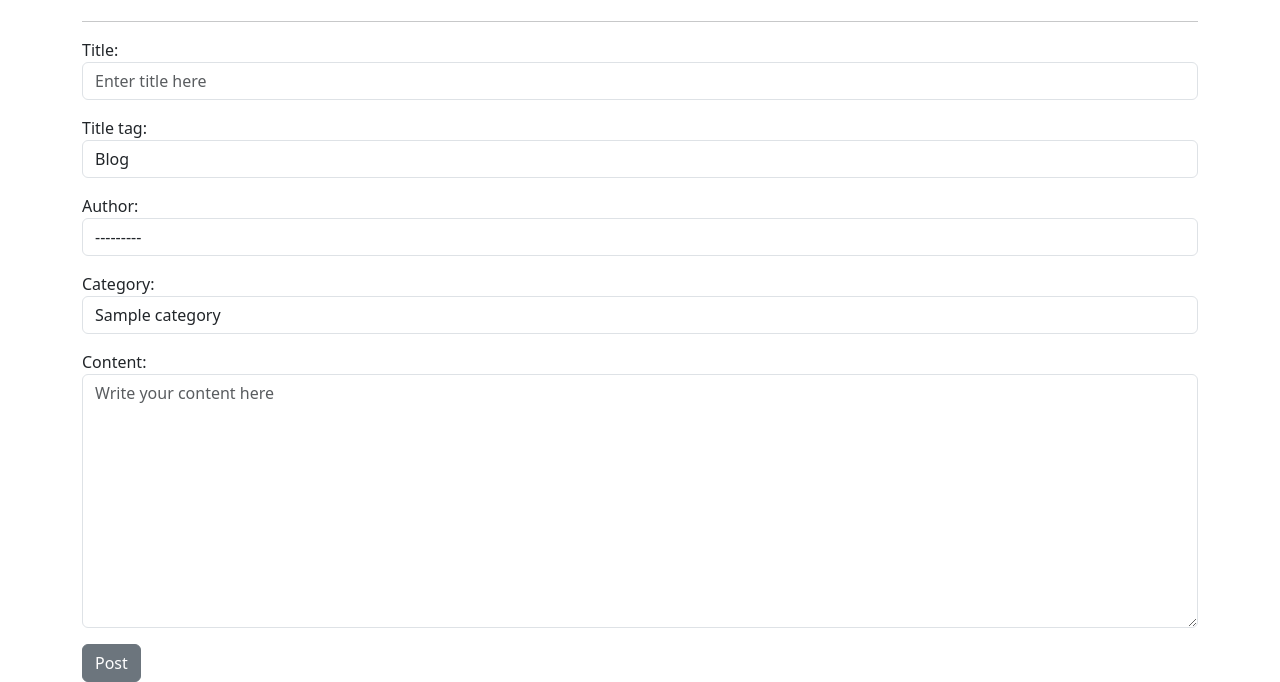
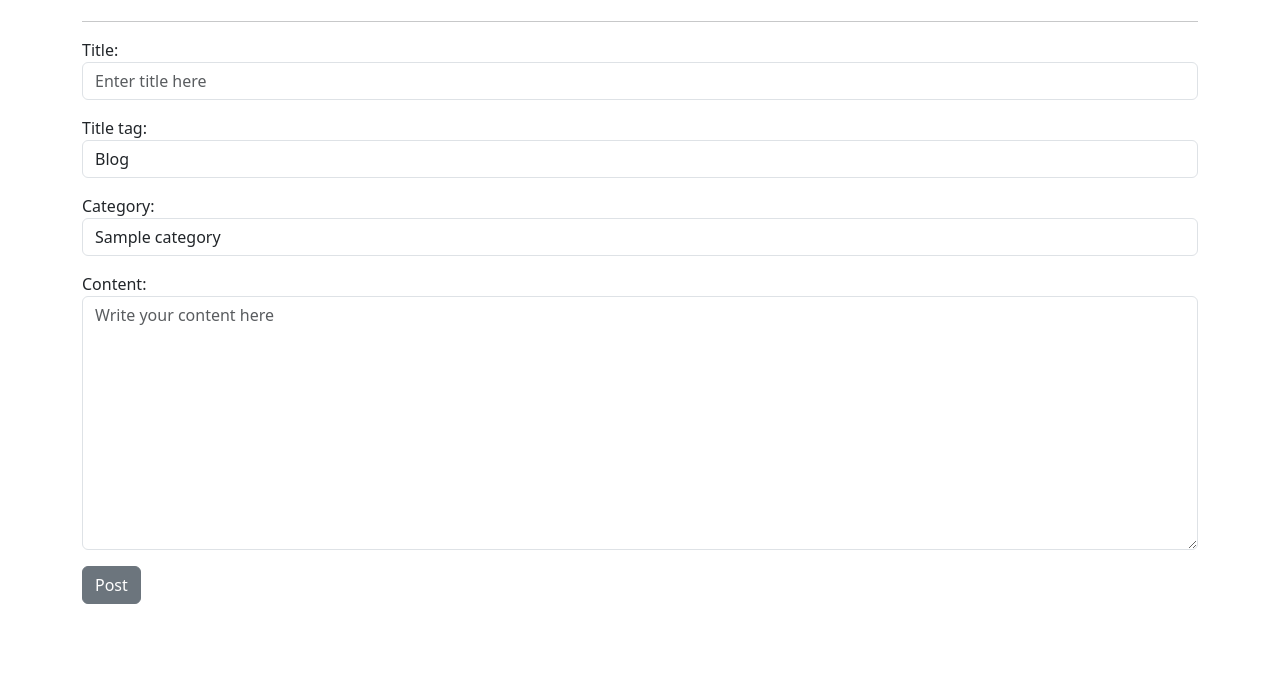
Before and after one commit to ft-mammoo/Blog-App, a Django app: page /addpost/ in a window 1280 px wide. Shown: the part 155-837 px from the top of the page. After the commit the page ends 759 px from the top, so only its background shows below. Run offline with Django 5.2, Linux system fonts and the light colour scheme; a user stored in the database is signed in; tables that the repository leaves empty hold one stand-in row (values such as "Sample post").

Commit message:
Updated the author to login user default using JavaScript and Hidden

```diff
--- a/blog/theblog/forms.py
+++ b/blog/theblog/forms.py
@@ -14,7 +14,7 @@ class BlogPostForm(forms.ModelForm):
         widgets = {
             'title' : forms.TextInput(attrs={'class' : 'form-control', 'placeholder': 'Enter title here'}),
             'title_tag' : forms.TextInput(attrs={'class' : 'form-control', 'placeholder' : 'Enter title tag here'}),
-            'author' : forms.Select(attrs={'class' : 'form-control', 'placeholder' : 'Select author'}),
+            'author' : forms.TextInput(attrs={'class' : 'form-control', 'id' : 'authorid', 'value' : '', 'type' : 'hidden'}),
             'category' : forms.Select(choices=choice_list,attrs={'class' : 'form-control', 'placeholder' : 'Select category'}),
             'content' : forms.Textarea(attrs={'class' : 'form-control', 'placeholder' : 'Write your content here'}),
         }
--- a/blog/theblog/templates/create_post.html
+++ b/blog/theblog/templates/create_post.html
@@ -17,6 +17,10 @@
             <button type="submit" class="btn btn-secondary">Post</button>
         </form>
     </div>
+    <script>
+        var name = "{{ user.id}}"
+        document.getElementById("authorid").value = name;
+    </script>
 {% else %}
     <h1>You must be logged in to create a new blog post.</h1>
     <a href="{% url 'login' %}">Login</a> or <a href="{% url 'signup' %}">Sign Up</a>
```
